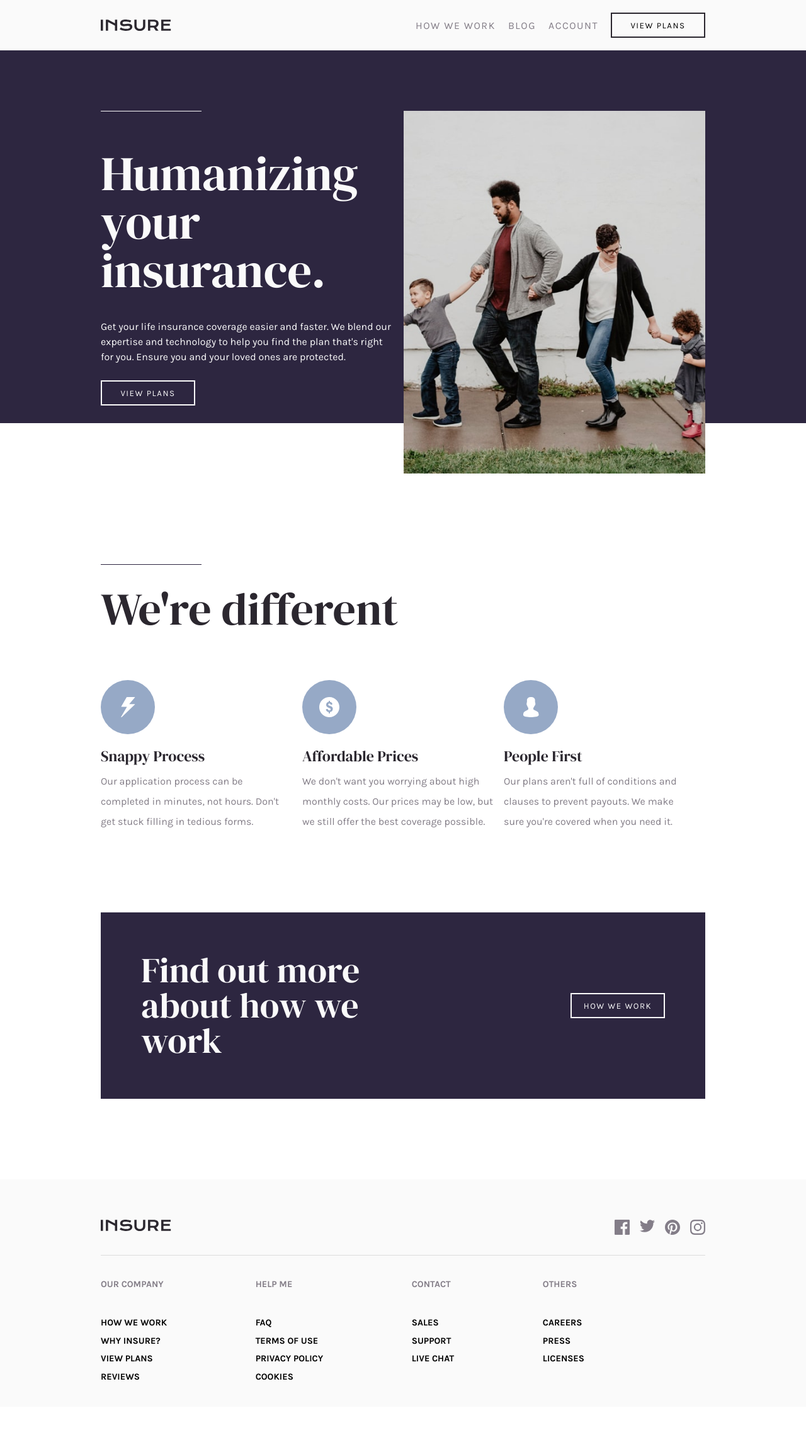
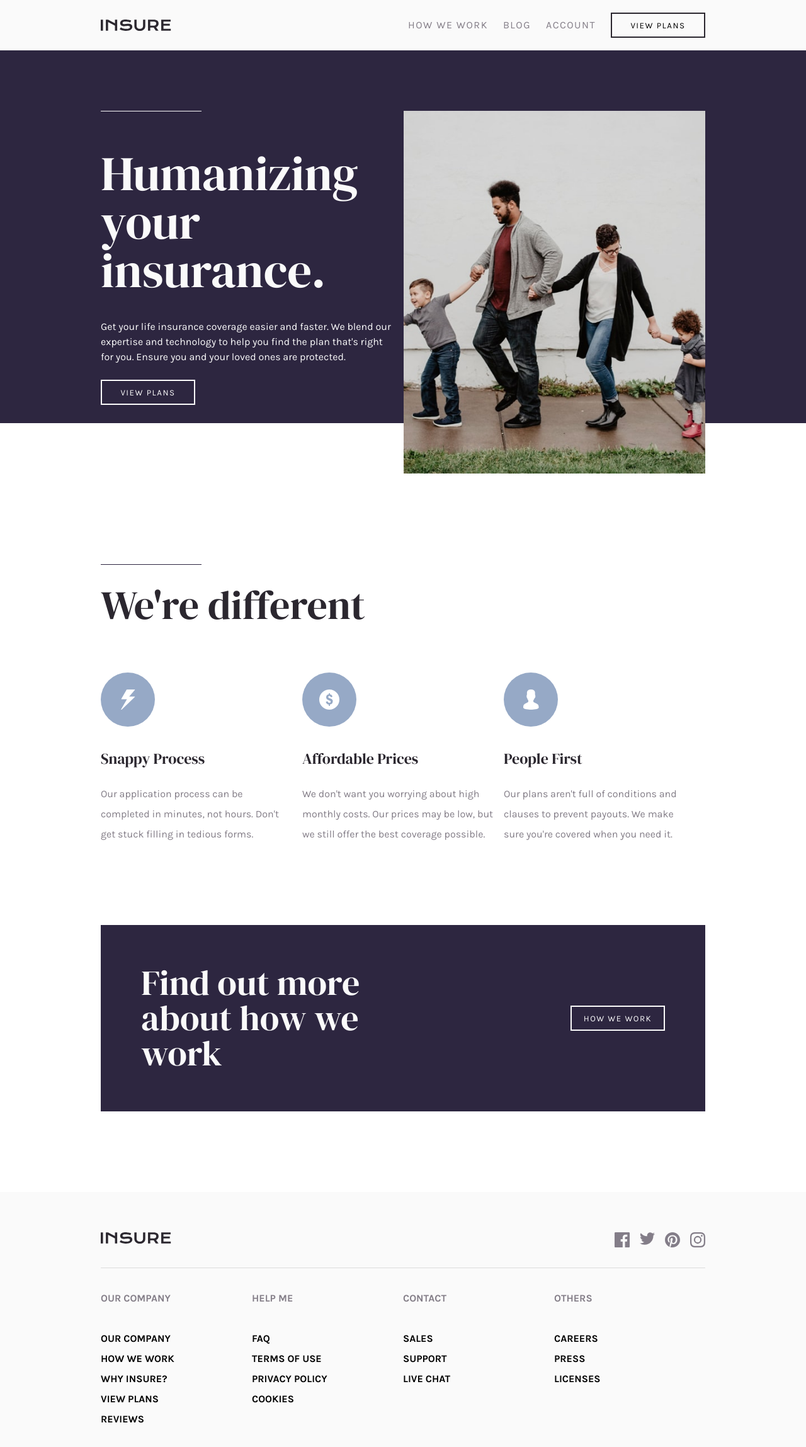
Before and after one commit to mcoulier/react-insure-landing-page, a React (Create React App) app: page / in a window 1280 px wide. Shown: the top 2298 px of the page at 63% size. Before the commit the page ends 2234 px from the top, so only its background shows below. Built offline with nearby package versions, Linux system fonts and the light colour scheme.

Commit message:
HTML semantics + small fixes

```diff
--- a/src/components/CardSection/styled.js
+++ b/src/components/CardSection/styled.js
@@ -10,11 +10,12 @@ export const SectionContainer = styled.div`
   @media ${device.mobile} {
     padding: 0rem 2rem;
     align-items: center;
+    text-align: center;
   }
 `;
 
 export const SectionTitle = styled.h2`
-  font-size: clamp(3.5rem, 6vw, 4.5rem);
+  font-size: clamp(3.5rem, 6vw, 4rem);
   font-weight: 400;
 `;
 
@@ -32,7 +33,6 @@ export const Card = styled.div`
   width: 350px;
   margin-right: 1rem;
   @media ${device.mobile} {
-    text-align: center;
     margin: 0;
     padding-bottom: 2rem;
   }
@@ -41,11 +41,11 @@ export const Card = styled.div`
 export const CardTitle = styled.h4`
   font-size: 1.5rem;
   font-weight: 400;
+  padding: 1rem 0rem;
 `;
 
 export const CardBody = styled.p`
   color: ${(props) => props.theme.colors.greyViolet};
-
 `;
 
 export const SectionLine = styled(Line)`
--- a/src/components/Footer/Footer.js
+++ b/src/components/Footer/Footer.js
@@ -23,7 +23,13 @@ export default function Footer() {
   const links = [
     {
       title: "Our Company",
-      content: ["How We Work", "Why Insure?", "View Plans", "Reviews"],
+      content: [
+        "Our Company",
+        "How We Work",
+        "Why Insure?",
+        "View Plans",
+        "Reviews",
+      ],
     },
     {
       title: "Help Me",
@@ -54,16 +60,18 @@ export default function Footer() {
         </SocialWrapper>
       </FooterTop>
       <FooterNav>
-        <FooterList>
-          {links.map((link, index) => (
-            <FooterListItem key={index}>
+        {links.map((link, index) => (
+          <FooterList>
+            <FooterListItem>
               <Title>{link.title}</Title>
-              {link.content.map((content) => (
+            </FooterListItem>
+            {link.content.map((content) => (
+              <FooterListItem key={index}>
                 <FooterLink>{content}</FooterLink>
-              ))}
-            </FooterListItem>
-          ))}
-        </FooterList>
+              </FooterListItem>
+            ))}
+          </FooterList>
+        ))}
       </FooterNav>
     </FooterContainer>
   );
--- a/src/components/Footer/styled.js
+++ b/src/components/Footer/styled.js
@@ -44,19 +44,22 @@ export const Link = styled.a`
 export const FooterList = styled.ul`
   list-style: none;
   padding: 0;
+  display: flex;
+  flex-direction: column;
   width: 80%;
-  display: flex;
-  justify-content: space-between;
   @media ${device.mobile} {
-    flex-direction: column;
     width: auto;
     text-align: center;
   }
 `;
 
-export const FooterLinks = styled.section``;
-
-export const FooterNav = styled.nav``;
+export const FooterNav = styled.nav`
+  display: flex;
+  justify-content: space-between;
+  @media ${device.mobile} {
+    flex-direction: column;
+  }
+`;
 
 export const Title = styled.p`
   color: ${(props) => props.theme.colors.greyViolet};
@@ -65,7 +68,7 @@ export const Title = styled.p`
 
 export const FooterLink = styled(Link)`
   &:hover {
-    border-bottom: 1px solid rgba(50, 50, 50, 0.15);
+    text-decoration: underline;
   }
 `;
 
@@ -75,5 +78,5 @@ export const FooterListItem = styled(ListItem)`
   line-height: 2;
   text-transform: uppercase;
   font-weight: 700;
-  font-size: 0.9rem;
+  font-size: 1rem;
 `;
--- a/src/components/Hero/Hero.js
+++ b/src/components/Hero/Hero.js
@@ -8,8 +8,10 @@ import {
   HeroLine,
   HeroWrapper,
   RightPattern,
+  HeroMobileImg,
 } from "./styled";
 import HeroImage from "../images/hero-desktop.jpg";
+import HeroMobile from "../images/hero-mobile.jpg";
 
 export default function Hero() {
   return (
@@ -25,6 +27,7 @@ export default function Hero() {
         <HeroBtn>View Plans</HeroBtn>
       </HeroWrapper>
       <HeroImg src={HeroImage} />
+      <HeroMobileImg src={HeroMobile}/>
     </HeroContainer>
   );
 }
--- a/src/components/Hero/styled.js
+++ b/src/components/Hero/styled.js
@@ -4,7 +4,6 @@ import { ReactComponent as PatternRight } from "../images/pattern-intro-right-de
 import { ReactComponent as PatternLeft } from "../images/pattern-intro-left-desktop.svg";
 import { Line } from "../../styles/Line";
 import { device } from "../../styles/Breakpoints";
-import HeroMobile from "../images/hero-mobile.jpg";
 
 export const HeroContainer = styled.div`
   background-color: ${(props) => props.theme.colors.violet};
@@ -12,7 +11,7 @@ export const HeroContainer = styled.div`
   color: #fafafa;
   display: flex;
   flex-direction: row;
-  justify-content: space-evenly;
+  justify-content: space-between;
   padding: 6rem 10rem;
   margin-bottom: 14rem;
   @media ${device.mobile} {
@@ -32,13 +31,23 @@ export const HeroTitle = styled.h1`
 `;
 
 export const HeroImg = styled.img`
-  height: clamp(28rem, 45vw, 40rem);
+  height: clamp(30rem, 45vw, 40rem);
   padding-left: 1rem;
   @media ${device.mobile} {
+    display: none;
     object-fit: cover;
     padding: 0;
     height: auto;
-    background-image: url(${HeroMobile});
+  }
+`;
+
+export const HeroMobileImg = styled.img`
+  display: none;
+  @media ${device.mobile} {
+    height: clamp(30rem, 50vw, 35rem);
+    display: block;
+    object-fit: cover;
+    padding: 0;
   }
 `;
 
@@ -53,7 +62,7 @@ export const HeroBtn = styled(Button)`
 
 export const HeroText = styled.p`
   line-height: 1.5;
-  margin-bottom: 25px;
+  margin-bottom: 1.5rem;
 `;
 
 export const HeroWrapper = styled.div`
--- a/src/components/Nav/NavBar.js
+++ b/src/components/Nav/NavBar.js
@@ -5,9 +5,7 @@ import { ReactComponent as Logo } from "../images/logo.svg";
 export default function NavBar() {
   return (
     <Nav>
-      <NavContainer>
-        <Logo />
-      </NavContainer>
+      <Logo />
       <NavContainer>
         <NavLink>How We Work</NavLink>
         <NavLink>Blog</NavLink>
--- a/src/components/Nav/styled.js
+++ b/src/components/Nav/styled.js
@@ -2,11 +2,11 @@ import styled from "styled-components";
 import { Button } from "../../styles/Button";
 import { device } from "../../styles/Breakpoints";
 
-export const Nav = styled.nav`
-  position: relative;
+export const Nav = styled.header`
   height: 5rem;
   display: flex;
   justify-content: space-between;
+  align-items: center;
   top: 0;
   text-transform: uppercase;
   letter-spacing: 1.5px;
@@ -17,13 +17,10 @@ export const Nav = styled.nav`
   }
 `;
 
-export const NavContainer = styled.div`
-  display: flex;
-  align-items: center;
-`;
+export const NavContainer = styled.nav``;
 
 export const NavLink = styled.a`
-  margin-right: 20px;
+  margin-right: 1.5rem;
   cursor: pointer;
   color: ${(props) => props.theme.colors.greyViolet};
   &:hover {
@@ -44,5 +41,3 @@ export const NavBtn = styled(Button)`
     display: none;
   }
 `;
-
-/* export const Toggle */
```
